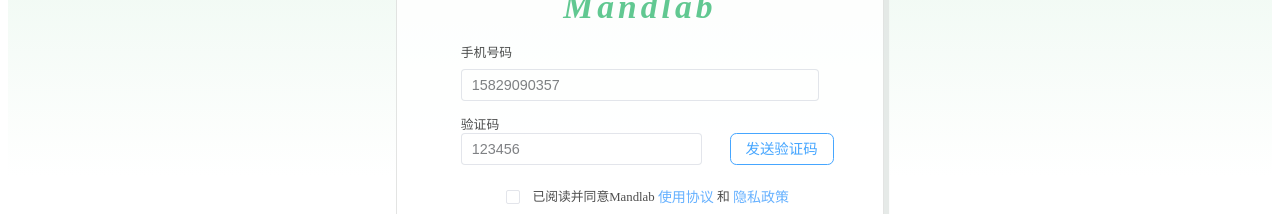
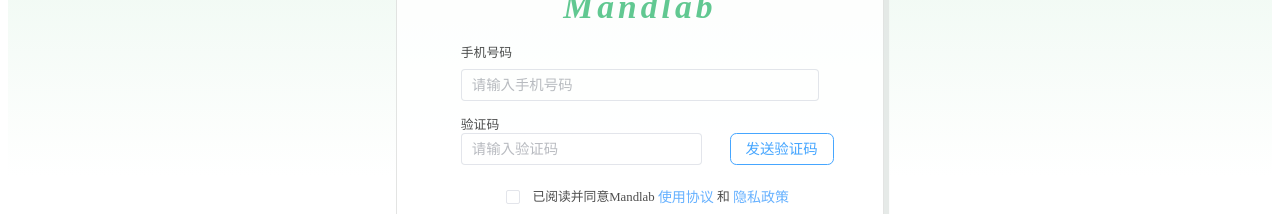
Before and after one commit to yino/mandlab-web, a Vue app: page /login in a window 1280 px wide. Shown: the part 216-430 px from the top of the page. Built offline with nearby package versions, Linux system fonts and the light colour scheme.

Commit message:
feat: 删除默认手机号D

```diff
--- a/src/pages/Login.vue
+++ b/src/pages/Login.vue
@@ -107,8 +107,8 @@
 
 const inviteCode = ref("");
 const registerOk = ref(true);
-const phone = ref("15829090357");
-const captcha = ref("123456");
+const phone = ref("");
+const captcha = ref("");
 const agreed = ref(false);
 const dialogVisible = ref(false);
 const loginBtnTxt = ref("登录");
```
